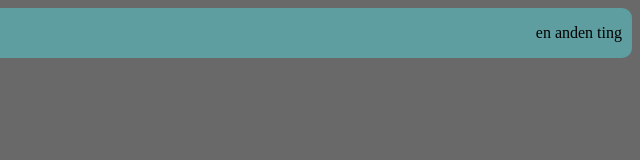
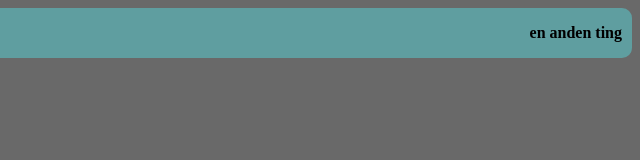
Before and after one commit to Joakim-Aksel-Holm/Web-Technologies-Assignment, a website: page index.html in a window 1280 px wide. Shown: the full height of the page, 640-1280 px from the left. Drawn offline with Linux system fonts and the light colour scheme.

Commit message:
second commit

```diff
--- a/package.json
+++ b/package.json
@@ -1,5 +1,5 @@
 {
-  "name": "Projects",
+  "name": "WebTechAssignment",
   "version": "1.0.0",
   "description": "",
   "main": "index.js",
--- a/styles.css
+++ b/styles.css
@@ -19,12 +19,7 @@
 
 
 
-.Title{
+.Title, .second_title{
     font-weight: bold;
     align-self: flex-start;
 }
-.second_title{
-
-    align-self: flex-end;
-
-}
```
